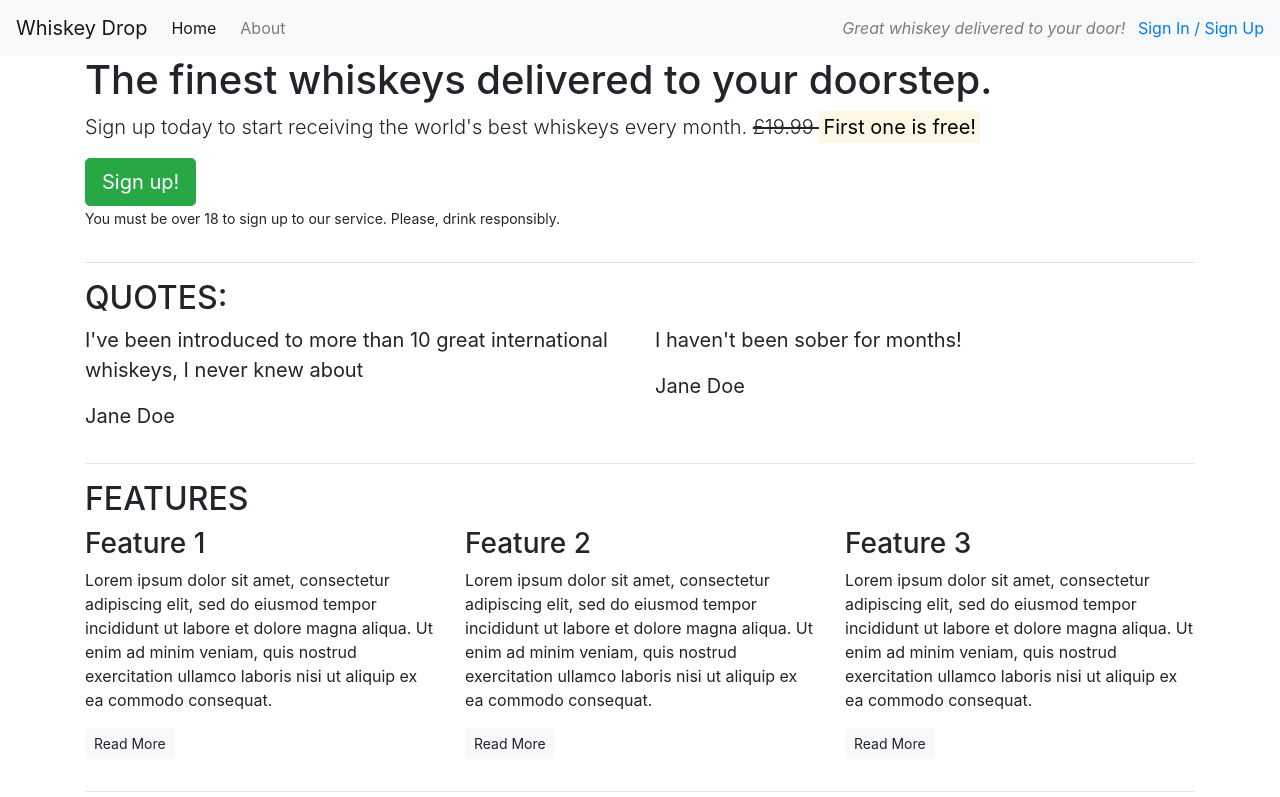
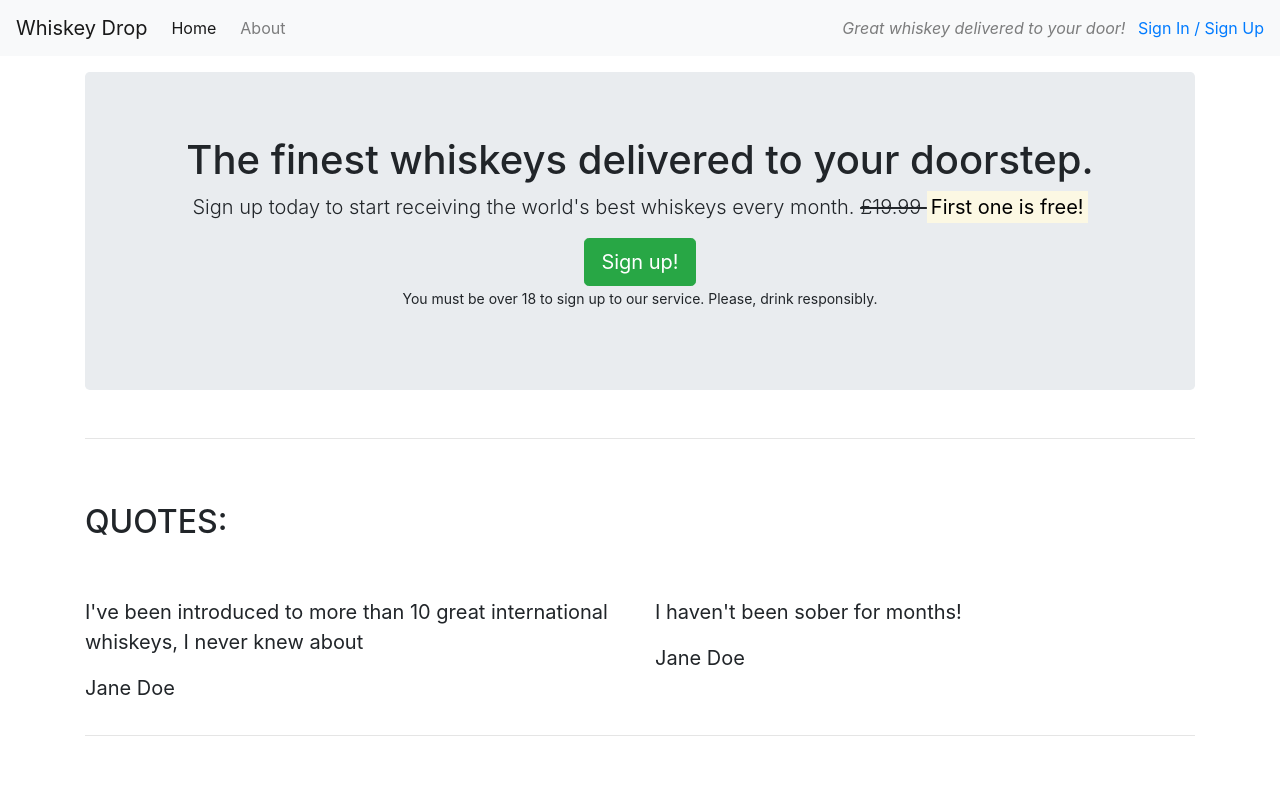
Before and after one commit to CapriceHolford/bootstrap4, a plain HTML site: page index.html in a window 1280 px wide. Shown: the top 797 px of the page. Drawn offline with nearby package versions, Linux system fonts and the light colour scheme.

Commit message:
add jumbotron and style navbar

```diff
--- a/index.html
+++ b/index.html
@@ -19,20 +19,23 @@
         <ul class="navbar-nav mr-auto">
             <li class="active nav-item mr-2"> <a class="nav-link" href="/"> Home </a> </li>
             <li class="nav-item mr-2"> <a class="nav-link" href="/about"> About </a> </li>
+            <li class="nav-item mr-2 d-block d-sm-none"> <a class="nav-link" href="/login"> Sign In / Sign Up </a> </li>
         </ul>
         <div class="d-none d-md-block">
-        <p class="navbar-text my-auto mr-2"> <i> Great whiskey delivered to your door! </i> </p>
-        <a href="/login"> Sign In / Sign Up </a>
-    </div>
+            <p class="navbar-text my-auto mr-2"> <i> Great whiskey delivered to your door! </i> </p>
+            <a href="/login"> Sign In / Sign Up </a>
+        </div>
     </nav>
-    <article class="container">
+    <article class="container mt-3">
         <!-- Callout! -->
         <div class="row">
             <div class="col-12">
-                <section class="callout">
+                <section class="callout jumbotron text-center">
                     <h1> The finest whiskeys delivered to your doorstep. </h1>
                     <p class="lead"> Sign up today to start receiving the world's best whiskeys every month.
-                        <s> £19.99 </s> <strong> <mark> First one is free! </mark> </strong> </p>
+                        <s class="d-none d-sm-inline"> £19.99 </s>
+                        <span class="d-inline d-sm-none"> <br> </span>
+                        <strong> <mark> First one is free! </mark> </strong> </p>
                     <button class="btn btn-success btn-lg"> Sign up! </button>
                     <p class=”text-muted”> <small> You must be over 18 to sign up to our service. Please, drink
                             responsibly.</small> </p>
@@ -45,7 +48,7 @@
         <!-- Quotes -->
         <section class="quotes">
             <div class="row">
-                <div class="col-12">
+                <div class="col-12 my-5">
                     <h2 class="text-uppercase"> Quotes: </h2>
                 </div>
             </div>
@@ -70,7 +73,7 @@
         <!-- Features -->
         <section class="features">
             <div class="row">
-                <div class="col-12">
+                <div class="col-12 my-5">
                     <h2 class="text-uppercase"> Features </h2>
                 </div>
             </div>
```
